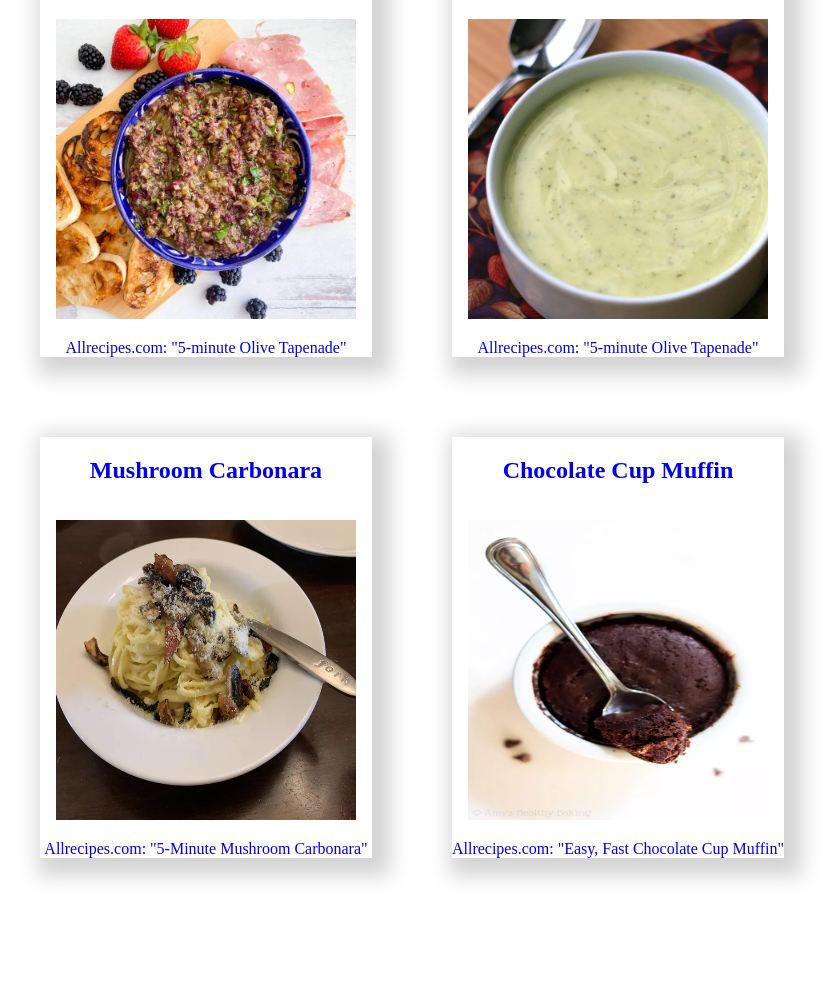
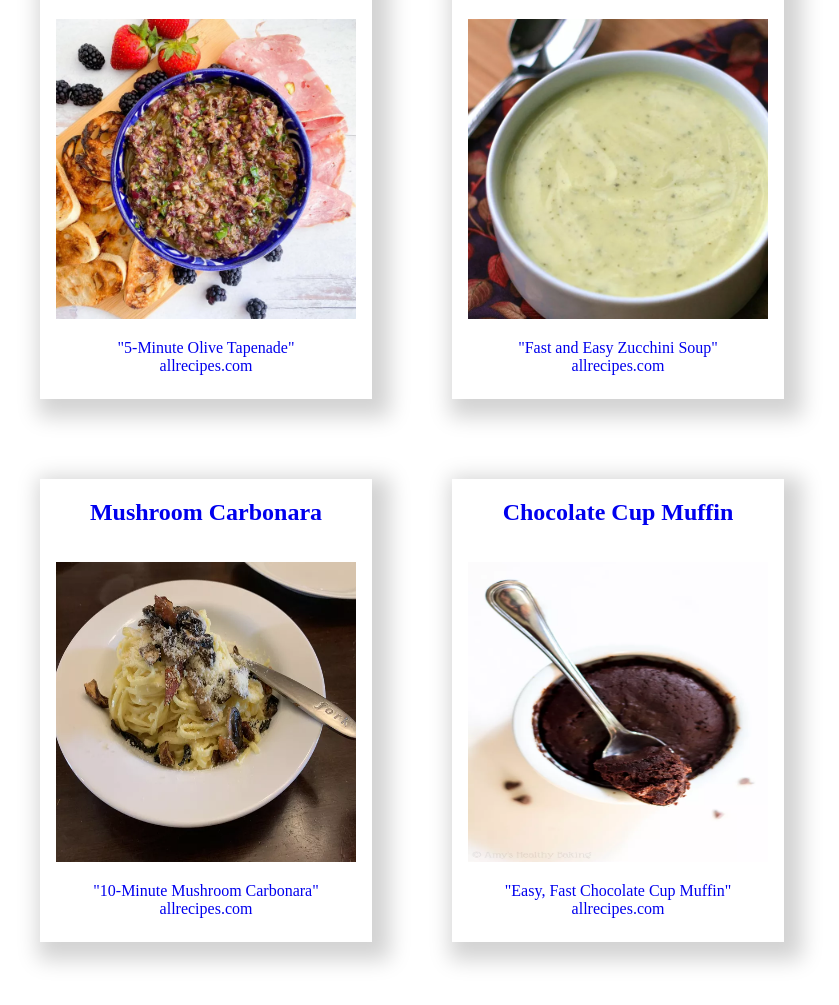
Before and after one commit to arcorin/odin-recipes, a plain HTML site: page index.html in a window 1280 px wide. Shown: the part 245-1250 px from the top of the page, without its empty margins (228-1067 px from the left). Drawn offline with Linux system fonts and the light colour scheme; a script that the page names is missing.

Commit message:
style index - recipe cards

```diff
--- a/index.html
+++ b/index.html
@@ -23,7 +23,10 @@
                     <div class="card-image container vertical">
                         <img src="images/allrecipes-olive-tapenade.webp" width="300px" height="300px" alt="Olive Tapenade Picture">
                         <div class="card-caption">
-                            <caption><a href="https://www.allrecipes.com/recipe/285334/5-minute-olive-tapenade/">Allrecipes.com: "5-minute Olive Tapenade"</a></caption>
+                            <caption><a href="https://www.allrecipes.com/recipe/285334/5-minute-olive-tapenade/" target=”_blank” rel=”noopener noreferrer”>
+                                <p>"5-Minute Olive Tapenade"</p>
+                                <p>allrecipes.com</p>
+                            </a></caption>
                         </div>
                     </div>
                 </div>
@@ -36,7 +39,10 @@
                     <div class="card-image container vertical">
                         <img src="images/allrecipes-zucchini-soup.webp" width="300px" height="300px" alt="Zucchini Soup Picture">
                         <div class="card-caption">
-                            <caption><a href="https://www.allrecipes.com/recipe/234121/fast-and-easy-zucchini-soup/">Allrecipes.com: "5-minute Olive Tapenade"</a></caption>
+                            <caption><a href="https://www.allrecipes.com/recipe/234121/fast-and-easy-zucchini-soup/" target=”_blank” rel=”noopener noreferrer”>
+                                <p>"Fast and Easy Zucchini Soup"</p>
+                                <p>allrecipes.com</p>
+                            </a></caption>
                         </div>
                     </div>
                 </div>
@@ -49,7 +55,10 @@
                     <div class="card-image container vertical">
                         <img src="images/allrecipes-mushroom-carbonara.webp" width="300px" height="300px" alt="Mushroom Carbonara Picture">
                         <div class="card-caption">
-                            <caption><a href="https://www.allrecipes.com/recipe/266525/10-minute-mushroom-carbonara/">Allrecipes.com: "5-Minute Mushroom Carbonara"</a></caption>
+                            <caption><a href="https://www.allrecipes.com/recipe/266525/10-minute-mushroom-carbonara/" target=”_blank” rel=”noopener noreferrer”>
+                                "10-Minute Mushroom Carbonara"
+                                <p>allrecipes.com</p>
+                            </a></caption>
                         </div>
                     </div>
                 </div>
@@ -62,7 +71,10 @@
                     <div class="card-image container vertical">
                         <img src="images/allrecipes-chocolate-cup-muffin.webp" width="300px" height="300px" alt="Chocolate Cup Muffin Picture">
                         <div class="card-caption">
-                            <caption><a href="https://www.allrecipes.com/recipe/264073/easy-fast-chocolate-cup-muffin/">Allrecipes.com: "Easy, Fast Chocolate Cup Muffin"</a></caption>
+                            <caption><a href="https://www.allrecipes.com/recipe/264073/easy-fast-chocolate-cup-muffin/" target=”_blank” rel=”noopener noreferrer”>
+                                <p>"Easy, Fast Chocolate Cup Muffin"</p>
+                                <p>allrecipes.com</p>
+                            </a></caption>
                         </div>
                     </div>
                 </div>
--- a/styles/style.css
+++ b/styles/style.css
@@ -14,15 +14,17 @@ h1 { margin: 3rem; }
 .credits { margin-bottom: 2rem; }
     .credits p { margin: 0; text-align: center; }
 
-.recipe-card { margin: 40px 40px; box-shadow: 8px 8px 20px 10px lightgray; }
+    .recipe-card { margin: 40px 40px; padding-bottom: 24px; box-shadow: 8px 8px 20px 10px lightgray; }
 
-.card-image img { margin: 16px; }
+    .card-image img { margin: 16px; }
+        .card-caption p { margin: 0; text-align: center; }
+
 
 
 
 /* recipe pages */
 
-.recipe-page { width: 500px; margin: auto; box-shadow: 8px 8px 20px 10px lightgray; }
+.recipe-page { width: 500px; margin: auto; box-shadow: 8px 8px 20px 20px lightgray; }
 
 .recipe-item { flex-direction: column; width: 400px; margin: 1rem; }
     .recipe-item h2 { width: 100%; text-align: left; }
```
